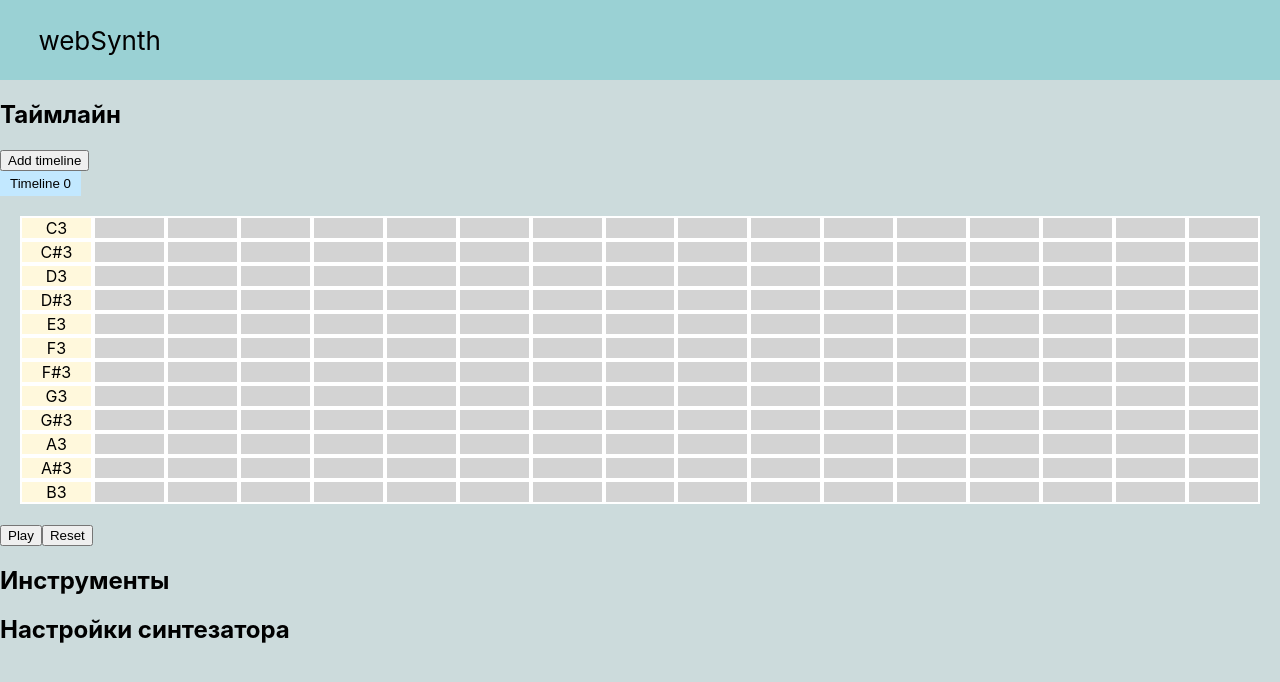
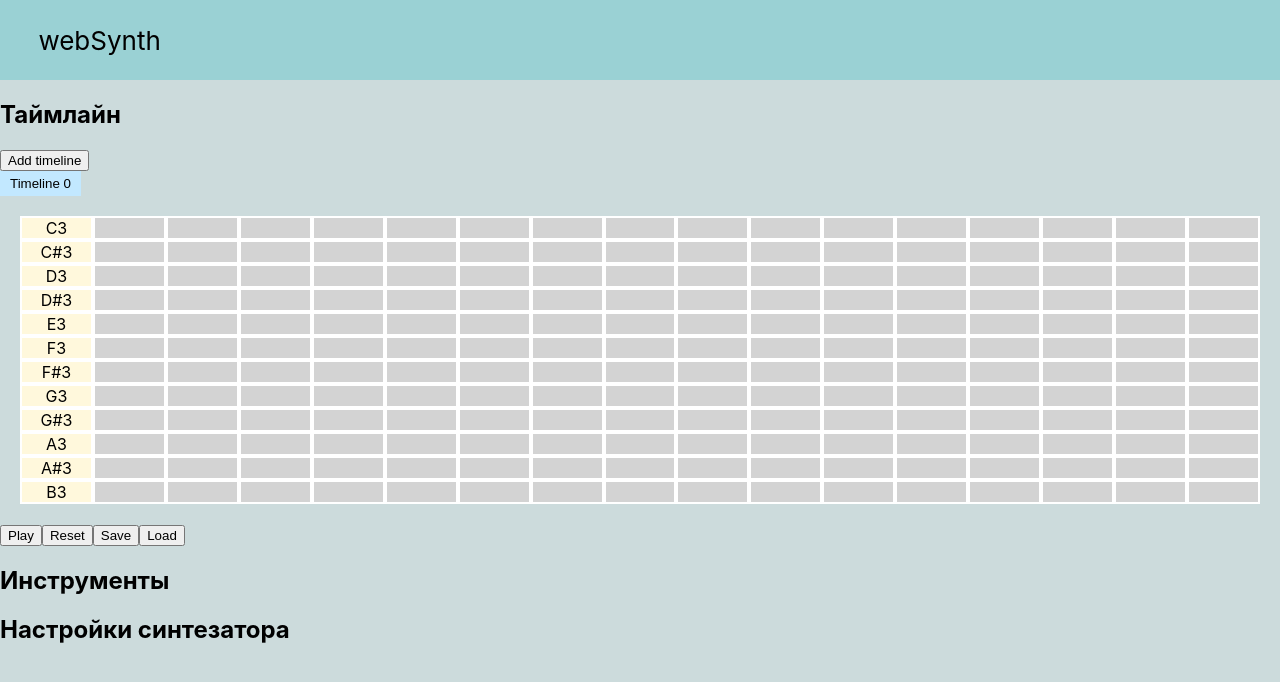
Before and after one commit to Wildexad/webSynth, a React (Create React App) app in the folder client/: page / in a window 1280 px wide. Shown: the top 682 px of the page. Built offline with nearby package versions, Linux system fonts and the light colour scheme.

Commit message:
rudimentary saving and loading . doesn't update the cells on the timeline, need to move cellValues up from Timeline into TimelineController

```diff
--- a/client/src/components/Timeline.jsx
+++ b/client/src/components/Timeline.jsx
@@ -25,7 +25,7 @@ Tone.Transport.start()
 */
 
 // Компонент Таймлайна
-const Timeline = ({ addNote, removeNote }) => {
+const Timeline = ({ addNote, removeNote, updateCellValues }) => {
     const [octave, setOctave] = useState(['C3', 'C#3', 'D3', 'D#3', 'E3', 'F3', 'F#3', 'G3', 'G#3', 'A3', 'A#3', 'B3']); // Состояние списка нот на таймлайне
     const [columnNumber, setColumnNumber] = useState(16); // Состояние, определяющее количество столбцов на таймлайне
     const [rowNumber, setRowNumber] = useState(octave.length); // Состояние, определяющее количество строк на таймлайне
@@ -55,6 +55,8 @@ const Timeline = ({ addNote, removeNote }) => {
             return newCellValues;
         });
 
+        updateCellValues(cellValues);  // Обновление ячеек таймлайна в контроллере
+
         // Однократное проигрывание выбранной ноты
         if (Tone.context.state !== "running") {
             Tone.start();  // Браузеры блокируют автопроигрывание звука, так что включаем его, если он не включен
--- a/client/src/components/TimelineController.jsx
+++ b/client/src/components/TimelineController.jsx
@@ -16,17 +16,9 @@ const TimelineController = () => {
     const [timelines, setTimelines] = useState([{cellValues: [], id: 0}]); // Состояние списка существующих таймлайнов
     const [activeTimeline, setActiveTimeline] = useState(timelines[0]); // Состояние активного таймлайна
     const [controlButtons, setControlButtons] = useState([]);
-    const [notes, setNotes] = useState([
-        // { pitch: "E4", duration: "4n", timing: 0 },
-        // { pitch: "D#4", duration: "4n", timing: 0.4 },
-        // { pitch: "E4", duration: "4n", timing: 0.4 },
-        // { pitch: "D#4", duration: "4n", timing: 0.4 },
-        // { pitch: "E4", duration: "4n", timing: 0.4 },
-        // { pitch: "B3", duration: "4n", timing: 0.4 },
-        // { pitch: "D4", duration: "4n", timing: 0.4 },
-        // { pitch: "C4", duration: "4n", timing: 0.4 },
-        // { pitch: "A3", duration: "2n", timing: 0.4 }
-    ]);
+    const [notes, setNotes] = useState([]);
+    const [cellValues, setCellValues] = useState([]);
+    const [savedSong, setSavedSong] = useState([]);
 
     // Функция изменения текущего таймлайна
     const changeTimeline = (timeline) => {
@@ -43,23 +35,6 @@ const TimelineController = () => {
     const removeTimeline = (timeline) => {
       setTimelines(timelines.filter(t => t.id !== timeline.id))
     }
-
-    // const playSongOld = () => {
-    //     if (Tone.context.state !== "running") {
-    //         Tone.start();  // Браузеры блокируют автопроигрывание звука, так что включаем его, если он не включен
-    //     }
-    //     let delay = Tone.now();
-    //     for (let i = 0; i < notes.length; i++) {
-    //         delay += notes[i].timing;
-
-    //         if (notes[i - 1])  // Добавление места между нотами
-    //         {
-    //             delay += (notes[i].order - 1 - notes[i - 1].order) * 0.4;
-    //         }
-    //         synth.triggerAttackRelease(notes[i].pitch, notes[i].duration, Tone.now() + delay);
-    //     }
-    //     console.log(notes.map(x => x.pitch));
-    // }
 
     const playSong = () => {
         let delay = 0;
@@ -90,6 +65,26 @@ const TimelineController = () => {
         console.log(`note ${newNote.pitch} added`);
     }
 
+    const saveSong = () => {
+        var songToSave = {
+            author: "Vasya Pupkin",
+            notes: notes,
+            cells: cellValues
+        };
+
+        setSavedSong(songToSave);
+        console.log(savedSong);
+    }
+
+    const loadSong = () => {
+        setNotes(savedSong.notes);
+        setCellValues(savedSong.cells);
+    }
+
+    const updateCellValues = (values) => {
+        setCellValues(values);
+    }
+
     const removeNote = (noteToRemove) => {
         // Убираем из списка нужную ноту по столбцу и колонке
         const newNotes = notes.filter(x => {
@@ -115,7 +110,7 @@ const TimelineController = () => {
                 changeTimeline={changeTimeline}
             />
 
-            <Timeline addNote={addNote} removeNote={removeNote} />
+            <Timeline addNote={addNote} removeNote={removeNote} updateCellValues={updateCellValues} />
 
             <div className="timeline_buttons">
                 <ControlButton handleClick={playSong}>
@@ -124,6 +119,12 @@ const TimelineController = () => {
                 <ControlButton handleClick={resetSong}>
                     Reset
                 </ControlButton>
+                <ControlButton handleClick={saveSong}>
+                    Save
+                </ControlButton>
+                <ControlButton handleClick={loadSong}>
+                    Load
+                </ControlButton>
             </div>
         </div>
     );
```
